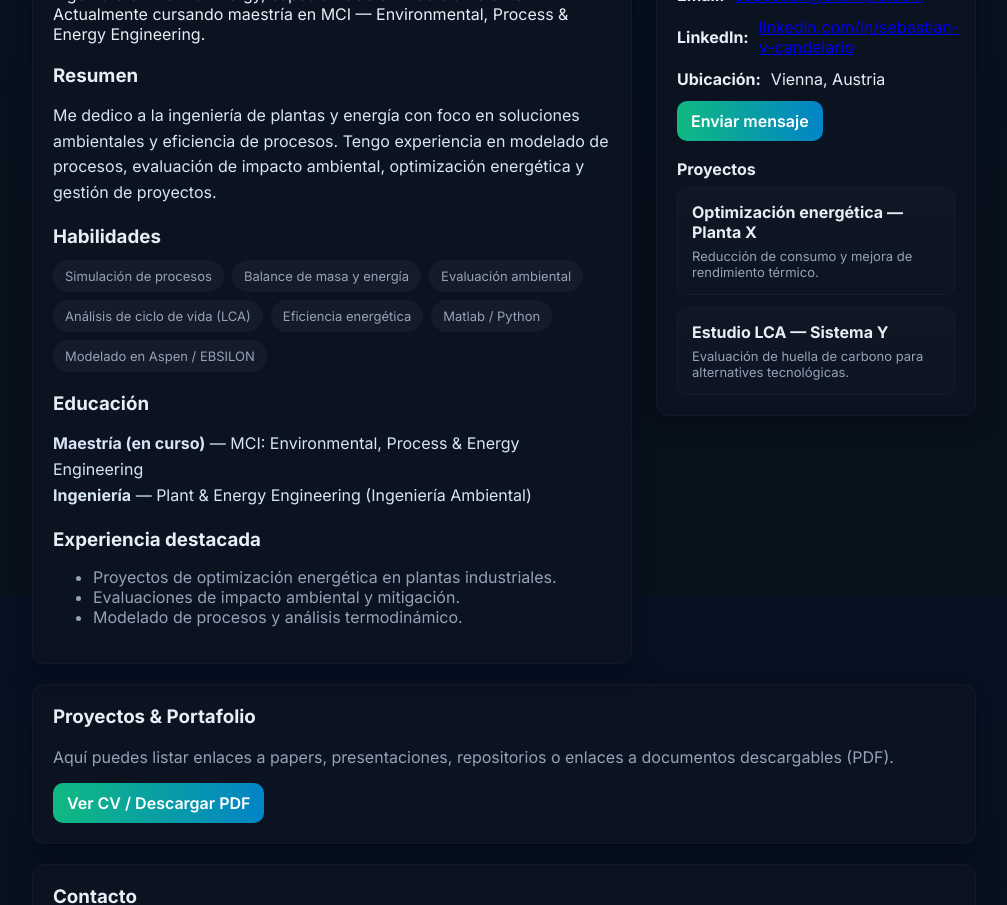
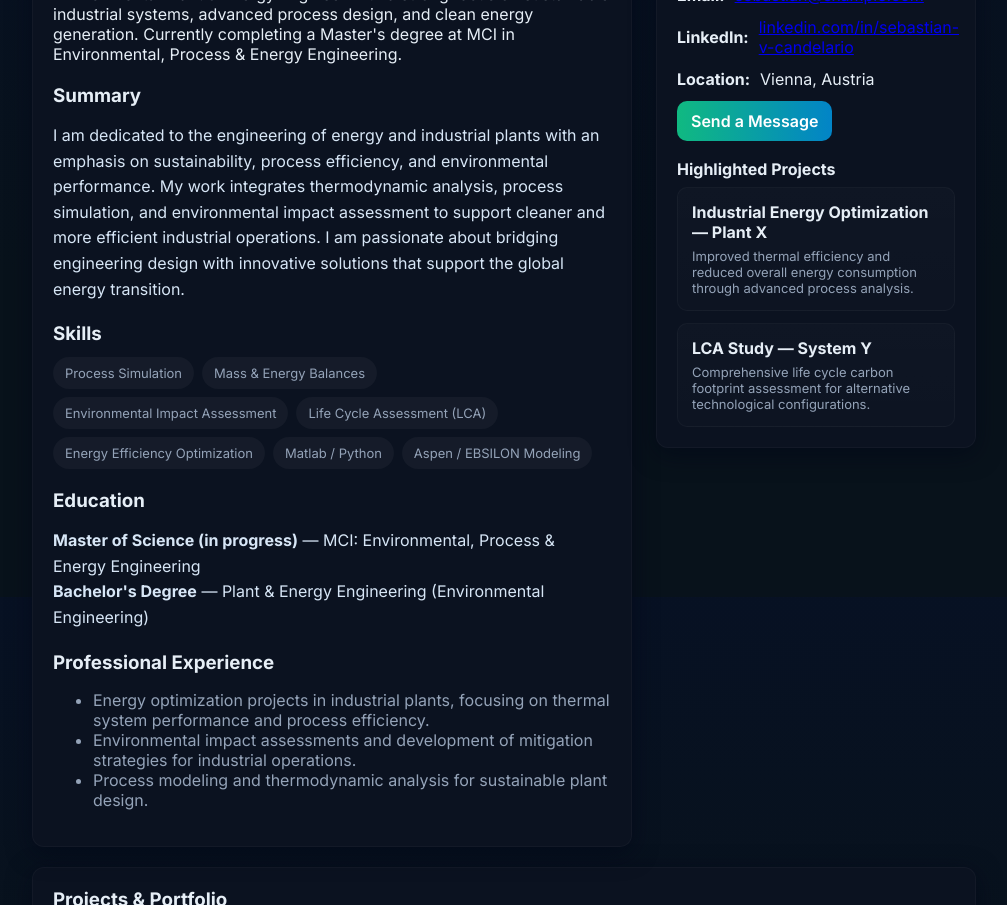
Before and after one commit to sebasino/papifero, a plain HTML site: page index.html in a window 1280 px wide. Shown: the part 243-1148 px from the top of the page, without its empty margins (136-1143 px from the left). Drawn offline with Linux system fonts and the light colour scheme.

Commit message:
Update index.html

```diff
--- a/index.html
+++ b/index.html
@@ -1,10 +1,10 @@
 <!doctype html>
-<html lang="es">
+<html lang="en">
 <head>
   <meta charset="utf-8" />
   <meta name="viewport" content="width=device-width,initial-scale=1" />
-  <title>Sebastián V. Candelario — Ingeniería Ambiental</title>
-  <meta name="description" content="Perfil profesional de Sebastián V. Candelario — Ingeniero en Plant & Energy, especializado en Medio Ambiente." />
+  <title>Sebastián V. Candelario — Environmental Plant & Energy Engineering</title>
+  <meta name="description" content="Professional profile of Sebastián V. Candelario — Environmental Plant & Energy Engineer specialized in plant engineering design, sustainable energy systems, and advanced process optimization." />
   <link href="https://fonts.googleapis.com/css2?family=Inter:wght@300;400;600;700&display=swap" rel="stylesheet">
   <style>
     :root{--bg:#0f1724;--card:#0b1220;--accent:#10b981;--muted:#94a3b8;--glass:rgba(255,255,255,0.04)}
@@ -28,7 +28,6 @@
     .project{padding:14px;border-radius:10px;background:linear-gradient(180deg, rgba(255,255,255,0.02), rgba(255,255,255,0.01));border:1px solid rgba(255,255,255,0.03)}
     footer{margin-top:40px;color:var(--muted);text-align:center;font-size:13px}
     @media (max-width:880px){.hero{grid-template-columns:1fr}.avatar{width:60px;height:60px}}
-    /* simple smooth scroll */
     html{scroll-behavior:smooth}
     .btn{display:inline-block;padding:10px 14px;border-radius:10px;background:linear-gradient(90deg,var(--accent),#0284c7);color:white;text-decoration:none;font-weight:600}
   </style>
@@ -40,52 +39,52 @@
         <div class="avatar">SV</div>
         <div>
           <div style="font-weight:700">Sebastián V. Candelario</div>
-          <div style="font-size:13px;color:var(--muted)">Ingeniería Ambiental — Plant & Energy Engineering</div>
+          <div style="font-size:13px;color:var(--muted)">Master of Science — Environmental, Process & Energy Engineering</div>
         </div>
       </div>
       <nav>
-        <a href="#about">Sobre mí</a>
-        <a href="#experience">Experiencia</a>
-        <a href="#projects">Proyectos</a>
-        <a href="#contact">Contacto</a>
+        <a href="#about">About Me</a>
+        <a href="#experience">Experience</a>
+        <a href="#projects">Projects</a>
+        <a href="#contact">Contact</a>
       </nav>
     </header>
 
     <main class="hero">
-      <section class="card about">
+      <section class="card about" id="about">
         <h1>Sebastián V. Candelario</h1>
-        <div class="lead">Ingeniero en Plant & Energy, especializado en medio ambiente. Actualmente cursando maestría en MCI — Environmental, Process & Energy Engineering.</div>
+        <div class="lead">Environmental Plant & Energy Engineer with a strong focus on sustainable industrial systems, advanced process design, and clean energy generation. Currently completing a Master's degree at MCI in Environmental, Process & Energy Engineering.</div>
 
         <div class="section">
-          <h3 style="margin:0 0 8px 0">Resumen</h3>
-          <p>Me dedico a la ingeniería de plantas y energía con foco en soluciones ambientales y eficiencia de procesos. Tengo experiencia en modelado de procesos, evaluación de impacto ambiental, optimización energética y gestión de proyectos.</p>
+          <h3 style="margin:0 0 8px 0">Summary</h3>
+          <p>I am dedicated to the engineering of energy and industrial plants with an emphasis on sustainability, process efficiency, and environmental performance. My work integrates thermodynamic analysis, process simulation, and environmental impact assessment to support cleaner and more efficient industrial operations. I am passionate about bridging engineering design with innovative solutions that support the global energy transition.</p>
         </div>
 
         <div class="section">
-          <h3 style="margin:0 0 8px 0">Habilidades</h3>
+          <h3 style="margin:0 0 8px 0">Skills</h3>
           <div class="skills">
-            <div class="chip">Simulación de procesos</div>
-            <div class="chip">Balance de masa y energía</div>
-            <div class="chip">Evaluación ambiental</div>
-            <div class="chip">Análisis de ciclo de vida (LCA)</div>
-            <div class="chip">Eficiencia energética</div>
+            <div class="chip">Process Simulation</div>
+            <div class="chip">Mass & Energy Balances</div>
+            <div class="chip">Environmental Impact Assessment</div>
+            <div class="chip">Life Cycle Assessment (LCA)</div>
+            <div class="chip">Energy Efficiency Optimization</div>
             <div class="chip">Matlab / Python</div>
-            <div class="chip">Modelado en Aspen / EBSILON</div>
+            <div class="chip">Aspen / EBSILON Modeling</div>
           </div>
         </div>
 
         <div class="section">
-          <h3 style="margin:0 0 8px 0">Educación</h3>
-          <p><strong>Maestría (en curso)</strong> — MCI: Environmental, Process & Energy Engineering<br>
-          <strong>Ingeniería</strong> — Plant & Energy Engineering (Ingeniería Ambiental)</p>
+          <h3 style="margin:0 0 8px 0">Education</h3>
+          <p><strong>Master of Science (in progress)</strong> — MCI: Environmental, Process & Energy Engineering<br>
+          <strong>Bachelor's Degree</strong> — Plant & Energy Engineering (Environmental Engineering)</p>
         </div>
 
         <div class="section" id="experience">
-          <h3 style="margin:0 0 8px 0">Experiencia destacada</h3>
+          <h3 style="margin:0 0 8px 0">Professional Experience</h3>
           <ul style="color:var(--muted)">
-            <li>Proyectos de optimización energética en plantas industriales.</li>
-            <li>Evaluaciones de impacto ambiental y mitigación.</li>
-            <li>Modelado de procesos y análisis termodinámico.</li>
+            <li>Energy optimization projects in industrial plants, focusing on thermal system performance and process efficiency.</li>
+            <li>Environmental impact assessments and development of mitigation strategies for industrial operations.</li>
+            <li>Process modeling and thermodynamic analysis for sustainable plant design.</li>
           </ul>
         </div>
 
@@ -93,23 +92,23 @@
 
       <aside class="card side">
         <div class="contact">
-          <h3 style="margin:0 0 12px 0">Contacto</h3>
+          <h3 style="margin:0 0 12px 0">Contact</h3>
           <div class="contact-item"><strong>Email:</strong> <a href="mailto:sebastian@example.com">sebastian@example.com</a></div>
           <div class="contact-item"><strong>LinkedIn:</strong> <a href="#">linkedin.com/in/sebastian-v-candelario</a></div>
-          <div class="contact-item"><strong>Ubicación:</strong> Vienna, Austria</div>
-          <div style="margin-top:12px"><a class="btn" href="#contact">Enviar mensaje</a></div>
+          <div class="contact-item"><strong>Location:</strong> Vienna, Austria</div>
+          <div style="margin-top:12px"><a class="btn" href="#contact">Send a Message</a></div>
         </div>
 
         <div class="section" style="margin-top:18px">
-          <h4 style="margin:0 0 8px 0">Proyectos</h4>
+          <h4 style="margin:0 0 8px 0">Highlighted Projects</h4>
           <div class="projects">
             <div class="project">
-              <strong>Optimización energética — Planta X</strong>
-              <div style="font-size:13px;color:var(--muted);margin-top:6px">Reducción de consumo y mejora de rendimiento térmico.</div>
+              <strong>Industrial Energy Optimization — Plant X</strong>
+              <div style="font-size:13px;color:var(--muted);margin-top:6px">Improved thermal efficiency and reduced overall energy consumption through advanced process analysis.</div>
             </div>
             <div class="project">
-              <strong>Estudio LCA — Sistema Y</strong>
-              <div style="font-size:13px;color:var(--muted);margin-top:6px">Evaluación de huella de carbono para alternatives tecnológicas.</div>
+              <strong>LCA Study — System Y</strong>
+              <div style="font-size:13px;color:var(--muted);margin-top:6px">Comprehensive life cycle carbon footprint assessment for alternative technological configurations.</div>
             </div>
           </div>
         </div>
@@ -118,32 +117,15 @@
     </main>
 
     <section class="card section" id="projects">
-      <h3 style="margin-top:0">Proyectos & Portafolio</h3>
-      <p style="color:var(--muted)">Aquí puedes listar enlaces a papers, presentaciones, repositorios o enlaces a documentos descargables (PDF).</p>
-      <div style="margin-top:12px"><a class="btn" href="#">Ver CV / Descargar PDF</a></div>
+      <h3 style="margin-top:0">Projects & Portfolio</h3>
+      <p style="color:var(--muted)">Here you can include links to publications, presentations, repositories, or downloadable documents (PDF).</p>
+      <div style="margin-top:12px"><a class="btn" href="#">View CV / Download PDF</a></div>
     </section>
 
     <section class="card section" id="contact">
-      <h3 style="margin-top:0">Contacto</h3>
-      <p style="color:var(--muted)">¿Quieres colaborar o necesitas información sobre un proyecto? Envíame un correo o conecta en LinkedIn.</p>
-      <form action="mailto:sebastian@example.com" method="post" enctype="text/plain">
-        <label style="display:block;margin-top:8px;color:var(--muted)">Tu nombre</label>
-        <input type="text" name="name" style="width:100%;padding:10px;border-radius:8px;border:1px solid rgba(255,255,255,0.04);background:transparent;color:#e6eef6" />
-        <label style="display:block;margin-top:8px;color:var(--muted)">Mensaje</label>
-        <textarea name="message" rows="4" style="width:100%;padding:10px;border-radius:8px;border:1px solid rgba(255,255,255,0.04);background:transparent;color:#e6eef6"></textarea>
-        <div style="margin-top:10px"><button type="submit" class="btn">Enviar</button></div>
-      </form>
-    </section>
-
-    <footer>
-      © " + new Date().getFullYear() + " Sebastián V. Candelario — Todos los derechos reservados
-    </footer>
-  </div>
-
-  <script>
-    // small helper to replace the footer year (for static file fallback)
-    try{
-      document.querySelector('footer').innerHTML = '© ' + new Date().getFullYear() + ' Sebastián V. Candelario — Todos los derechos reservados';
+      <h3 style="margin-top:0">Contact</h3>
+      <p style="color:var(--muted)">Interested in collaborating or need information about a project? Send me an email or connect with me on LinkedIn.</p>
+      <form action="mailto:sebastian@example.com" method="post"
     }catch(e){}
   </script>
 </body>
```
